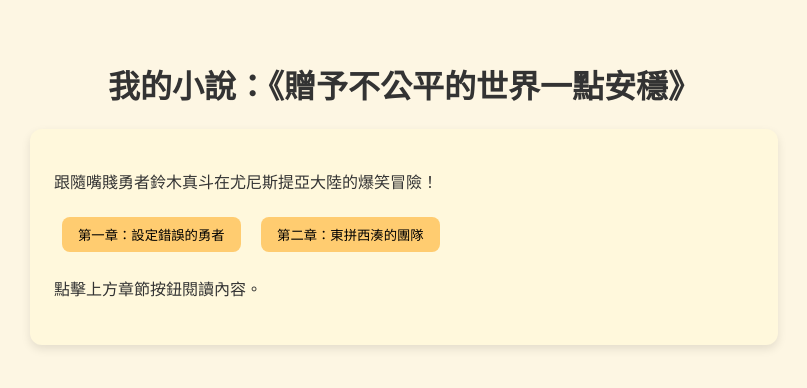
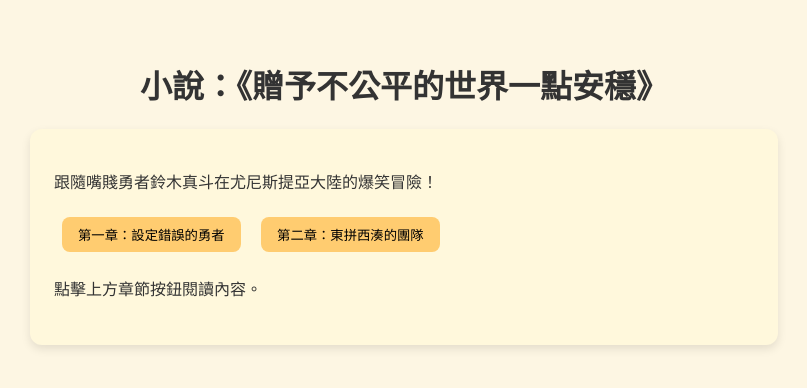
Before and after one commit to mono486123/my-novel-website, a plain HTML site: page index.html in a window 1280 px wide. Shown: the whole page, without its empty margins (236-1043 px from the left). Drawn offline with Linux system fonts and the light colour scheme.

Commit message:
Update txt ,html

```diff
--- a/index.html
+++ b/index.html
@@ -48,7 +48,7 @@
   </style>
 </head>
 <body>
-  <h1>我的小說：《贈予不公平的世界一點安穩》</h1>
+  <h1>小說：《贈予不公平的世界一點安穩》</h1>
   <div id="intro">
     <p>跟隨嘴賤勇者鈴木真斗在尤尼斯提亞大陸的爆笑冒險！</p>
 
```
